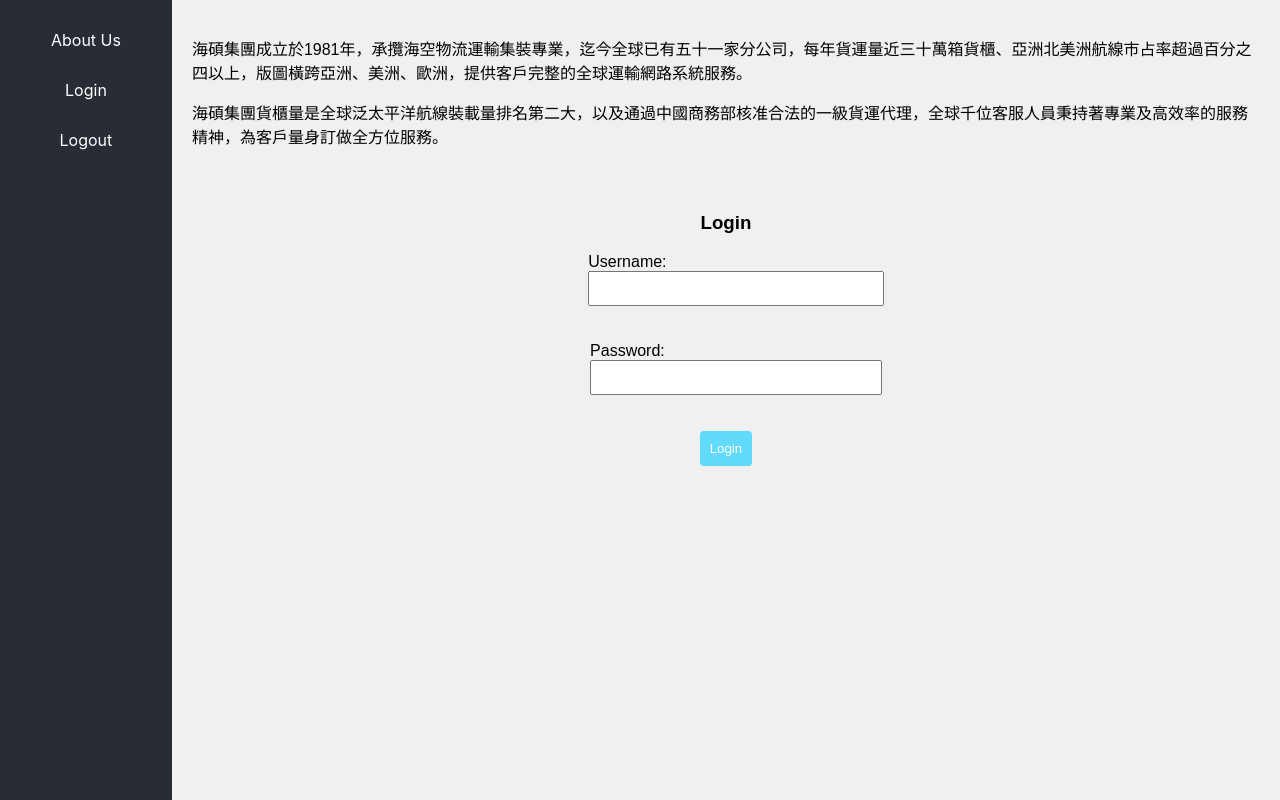
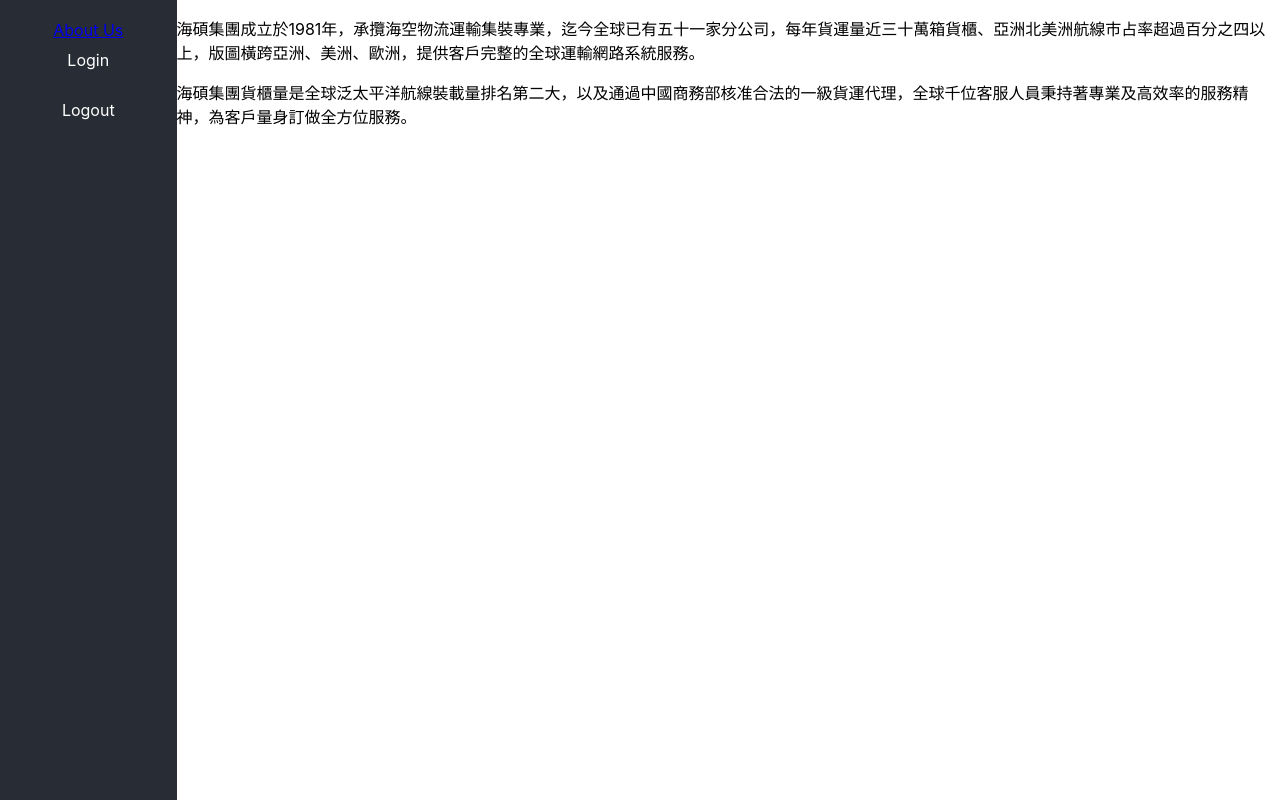
Before and after one commit to zooeypeng/simple-login, a React (Create React App) app: page /about-us in a window 1280 px wide. Built offline with nearby package versions, Linux system fonts and the light colour scheme.

Commit message:
add react route & move about us into page component.

```diff
--- a/package.json
+++ b/package.json
@@ -8,6 +8,7 @@
     "@testing-library/user-event": "^13.5.0",
     "react": "^18.2.0",
     "react-dom": "^18.2.0",
+    "react-router-dom": "^6.20.0",
     "react-scripts": "5.0.1",
     "web-vitals": "^2.1.4"
   },
--- /dev/null
+++ b/src/AboutUs.js
@@ -0,0 +1,14 @@
+const AboutUs = () => {
+  return (
+    <div className="company">
+      <p>
+        海碩集團成立於1981年，承攬海空物流運輸集裝專業，迄今全球已有五十一家分公司，每年貨運量近三十萬箱貨櫃、亞洲北美洲航線市占率超過百分之四以上，版圖橫跨亞洲、美洲、歐洲，提供客戶完整的全球運輸網路系統服務。
+      </p>
+      <p>
+      海碩集團貨櫃量是全球泛太平洋航線裝載量排名第二大，以及通過中國商務部核准合法的一級貨運代理，全球千位客服人員秉持著專業及高效率的服務精神，為客戶量身訂做全方位服務。
+      </p>
+    </div>
+  );
+};
+
+export default AboutUs;
--- a/src/App.js
+++ b/src/App.js
@@ -1,14 +1,21 @@
+import { BrowserRouter as Router, Route, Routes  } from 'react-router-dom';
 import { AuthProvider } from './AuthContext';
 import Left from './Left';
 import Right from './Right';
+import AboutUs from './AboutUs';
 import './App.css';
 
 function App() {
   return (
     <div className="App">
       <AuthProvider>
-        <Left />
-		    <Right />
+        <Router>
+          <Left />
+          <Routes>
+            <Route path="/about-us" element={<AboutUs />} />
+            <Route path="/" element={<Right />} />
+          </Routes>
+        </Router>
       </AuthProvider>
     </div>
   );
--- a/src/Left.js
+++ b/src/Left.js
@@ -1,9 +1,6 @@
+import { Link } from 'react-router-dom';
+import { useAuth } from './AuthContext';
 import './Left.css';
-import { useAuth } from './AuthContext';
-
-const AboutUs = () => (
-  <div>About Us</div>
-)
 
 const Login = () => (
   <div>Login</div>
@@ -20,7 +17,7 @@
 function Left() {
   return (
     <div className="Left">
-      <AboutUs />
+      <Link to="/about-us">About Us</Link>
       <Login />
       <Logout />
     </div>
--- a/src/Right.js
+++ b/src/Right.js
@@ -2,19 +2,6 @@
 import { useAuth } from './AuthContext';
 
 import './Right.css';
-
-const AboutUs = () => {
-  return (
-    <div className="company">
-      <p>
-        海碩集團成立於1981年，承攬海空物流運輸集裝專業，迄今全球已有五十一家分公司，每年貨運量近三十萬箱貨櫃、亞洲北美洲航線市占率超過百分之四以上，版圖橫跨亞洲、美洲、歐洲，提供客戶完整的全球運輸網路系統服務。
-      </p>
-      <p>
-      海碩集團貨櫃量是全球泛太平洋航線裝載量排名第二大，以及通過中國商務部核准合法的一級貨運代理，全球千位客服人員秉持著專業及高效率的服務精神，為客戶量身訂做全方位服務。
-      </p>
-    </div>
-  )
-}
 
 const Login = () => {
   const { login } = useAuth();
@@ -97,7 +84,6 @@
 
   return (
     <div className="Right">
-      <AboutUs />
       {isLoggedIn ? <Info /> : <Login />}
 	  </div>
   );
```
Also changed, not shown: 1 other file (tests, documents, lock files or other folders).
